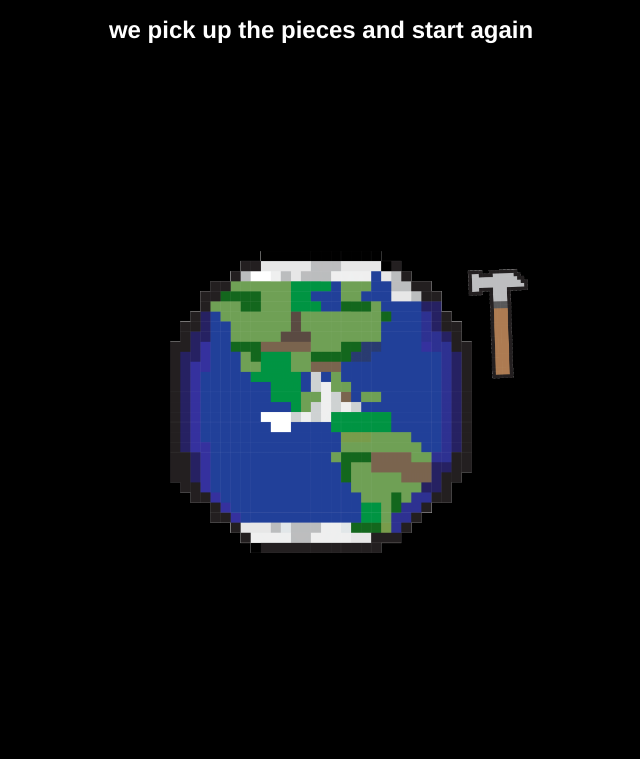
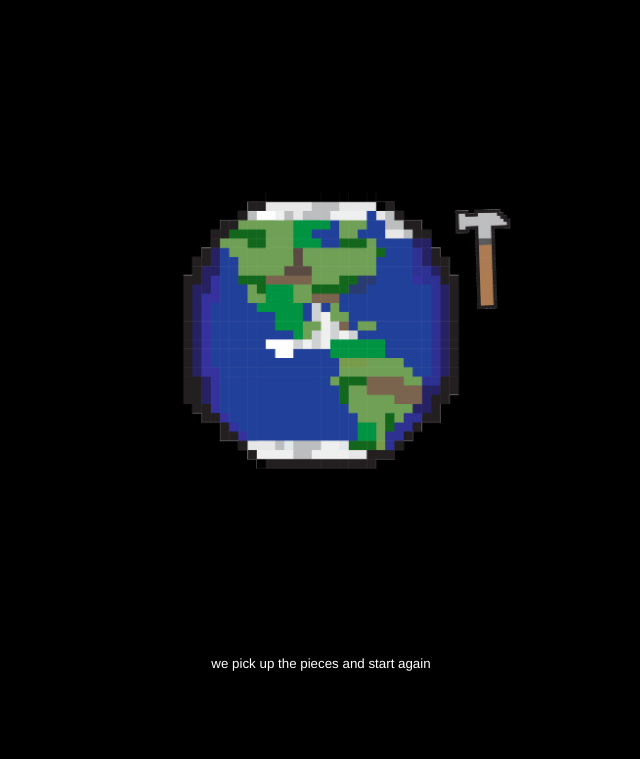
Before and after one commit to ginnymontero/ginnymontero.github.io, a plain HTML site: page index.html in a window 1280 px wide. Shown: the whole page, without its empty margins (319-959 px from the left). Drawn offline with Linux system fonts and the light colour scheme.

Commit message:
moved text to p

```diff
--- a/index.html
+++ b/index.html
@@ -6,20 +6,20 @@
         display: block;
         margin-left: auto;
         margin-right: auto;
-        width: 35%;
+        width: 32%;
     }
     body{
         font-family: 'Helvetica', 'Arial', sans-serif;
-        font-size: 9pt;
+        font-size: 10pt;
         text-align: center;
         color: white;
     }
 </style>
 <body style="background-color: black;">
-<h1>we pick up the pieces and start again</h1>
+    <h1></h1>
     <img src="Planet-Earth-Animation.gif" alt="earth">
 
-<p style="color: white;"></p>
+<p style="color: white;">we pick up the pieces and start again</p>
 
 </body>
 </html>
```
